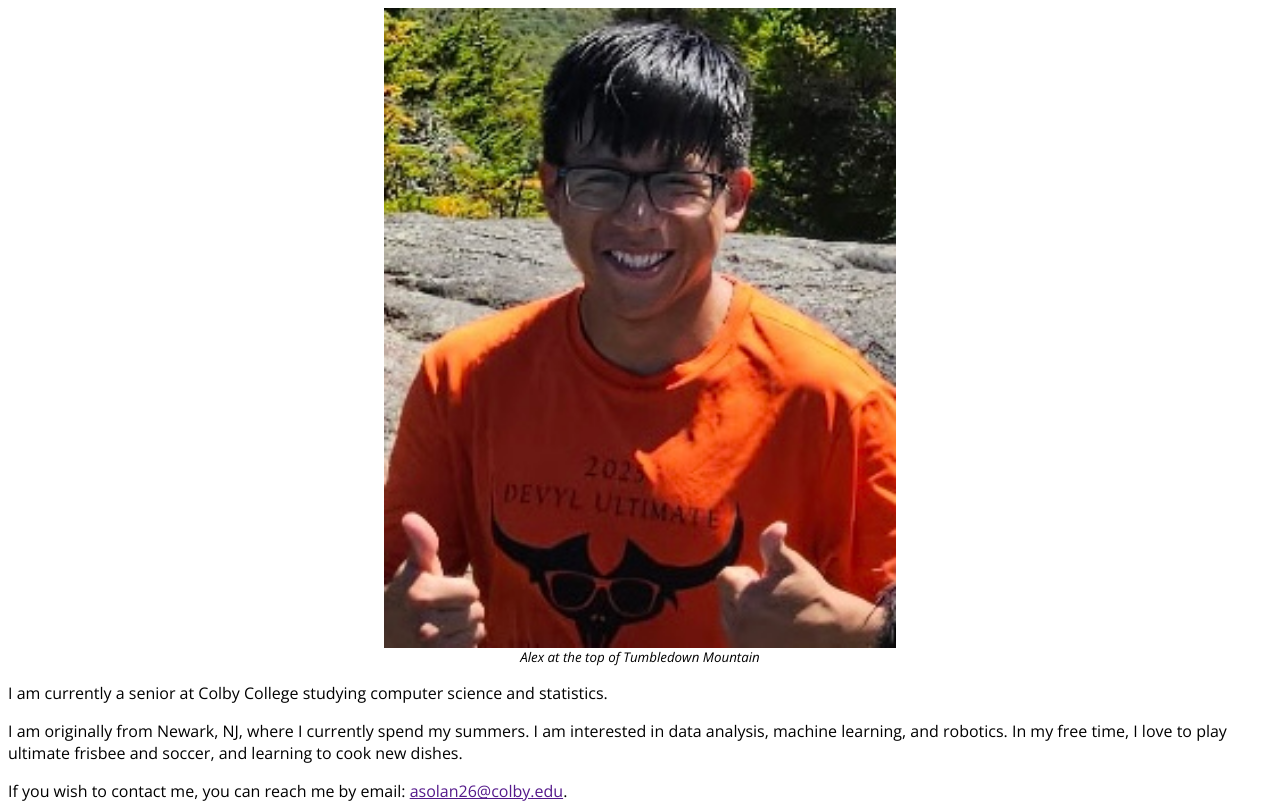
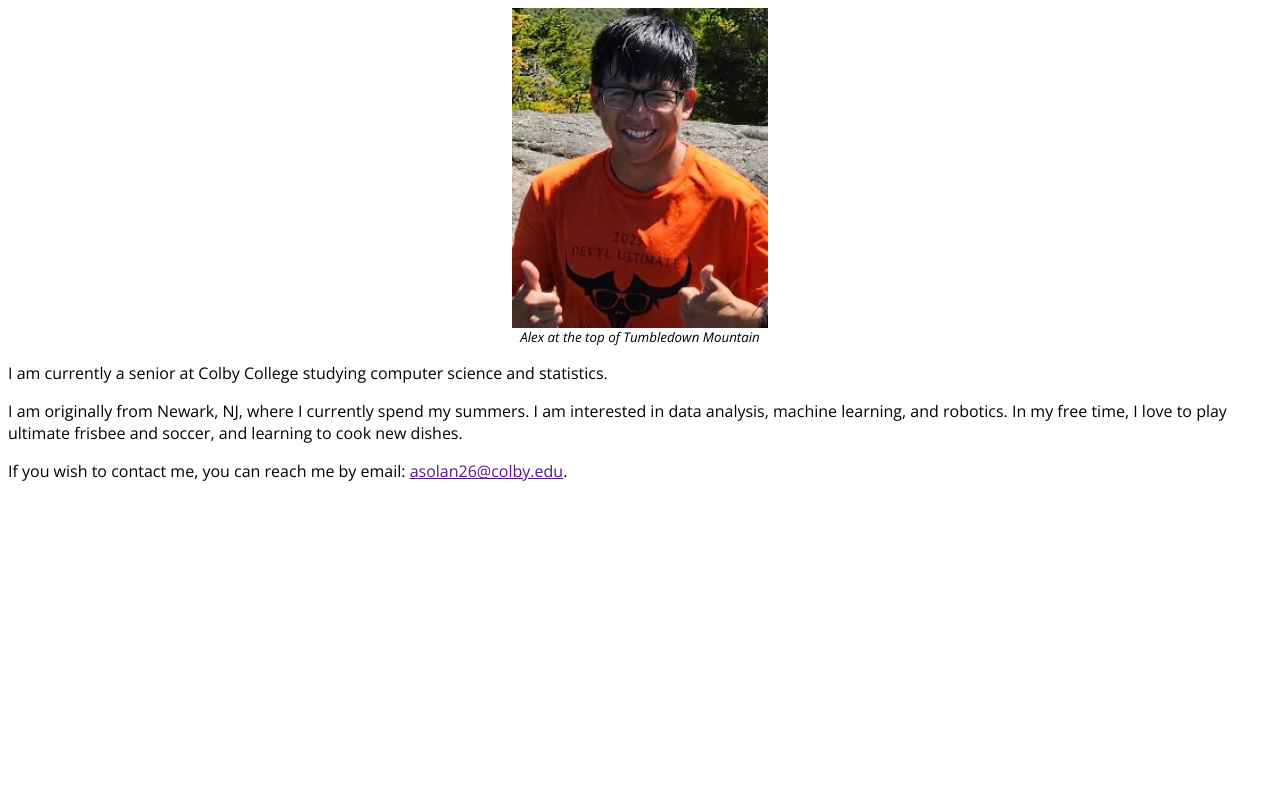
Before and after one commit to solanoalex/solanoalex.github.io, a plain HTML site: page aboutme.html in a window 1280 px wide. Drawn offline with nearby package versions, Linux system fonts and the light colour scheme.

Commit message:
adjusted profile img size

```diff
--- a/style3.css
+++ b/style3.css
@@ -1,6 +1,6 @@
 .profile_img {
-    width: 40vw;
-    height: 50vw;
+    width: 20vw;
+    height: 25vw;
     display: block;
     margin: auto;
 }
```
